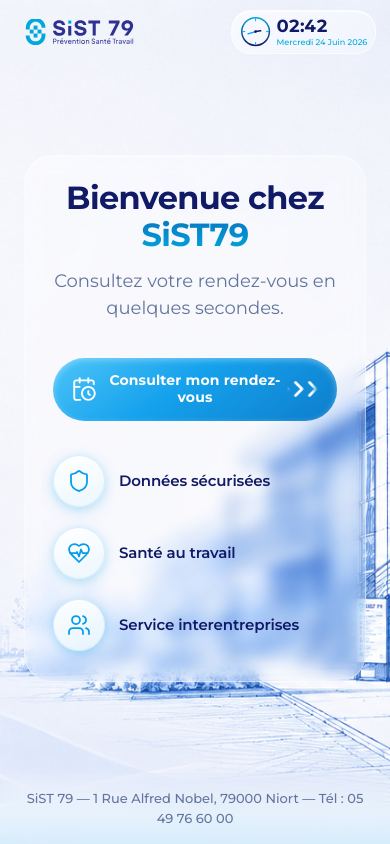
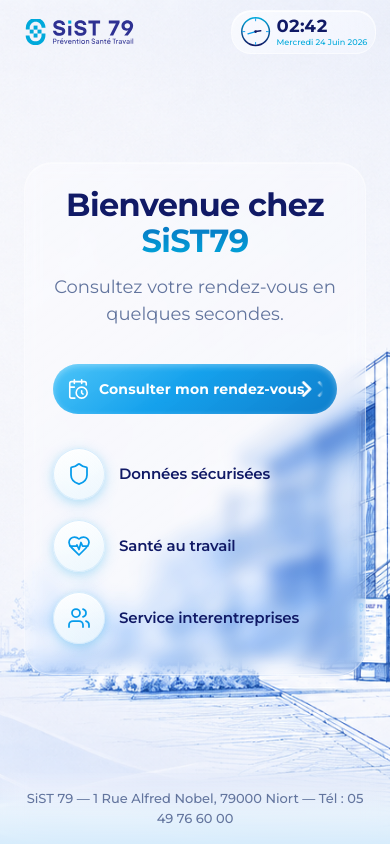
Before and after one commit to webmaster-dev-2026/Sist79_VN_Ver_1, a React (Vite) app: page / in a window 390 px wide. Built offline with nearby package versions, Linux system fonts and the light colour scheme.

Commit message:
update reposive button

```diff
--- a/src/index.css
+++ b/src/index.css
@@ -1394,25 +1394,26 @@ html, body {
 
   .welcome-cta {
     width: 100% !important;
-    font-size: clamp(15px, 3.8vw, 18px);
-    padding: 14px 18px;
-    grid-template-columns: 28px 1fr 28px;
-    gap: 10px;
+    font-size: 14px;
+    padding: 12px 14px;
+    grid-template-columns: 24px 1fr 24px;
+    gap: 8px;
   }
 
   .welcome-cta-icon {
-    width: 26px;
-    height: 26px;
+    width: 22px;
+    height: 22px;
   }
 
   .welcome-cta-label {
-    white-space: normal;
-    font-size: clamp(14px, 3.5vw, 17px);
+    white-space: nowrap;
+    font-size: 14px;
+    line-height: 1.2;
   }
 
   .welcome-cta-arrows {
-    --arrow-size: 22px;
-    --arrow-overlap: 12px;
+    --arrow-size: 20px;
+    --arrow-overlap: 10px;
   }
 }
 
```
